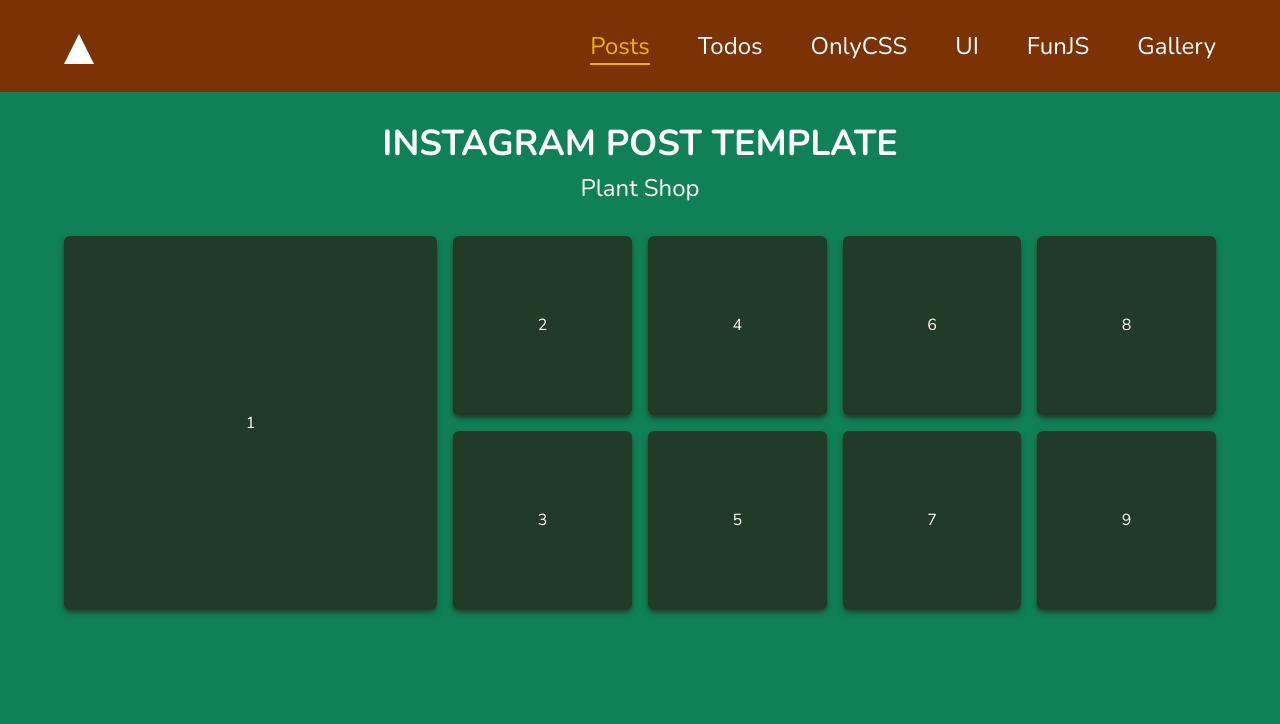
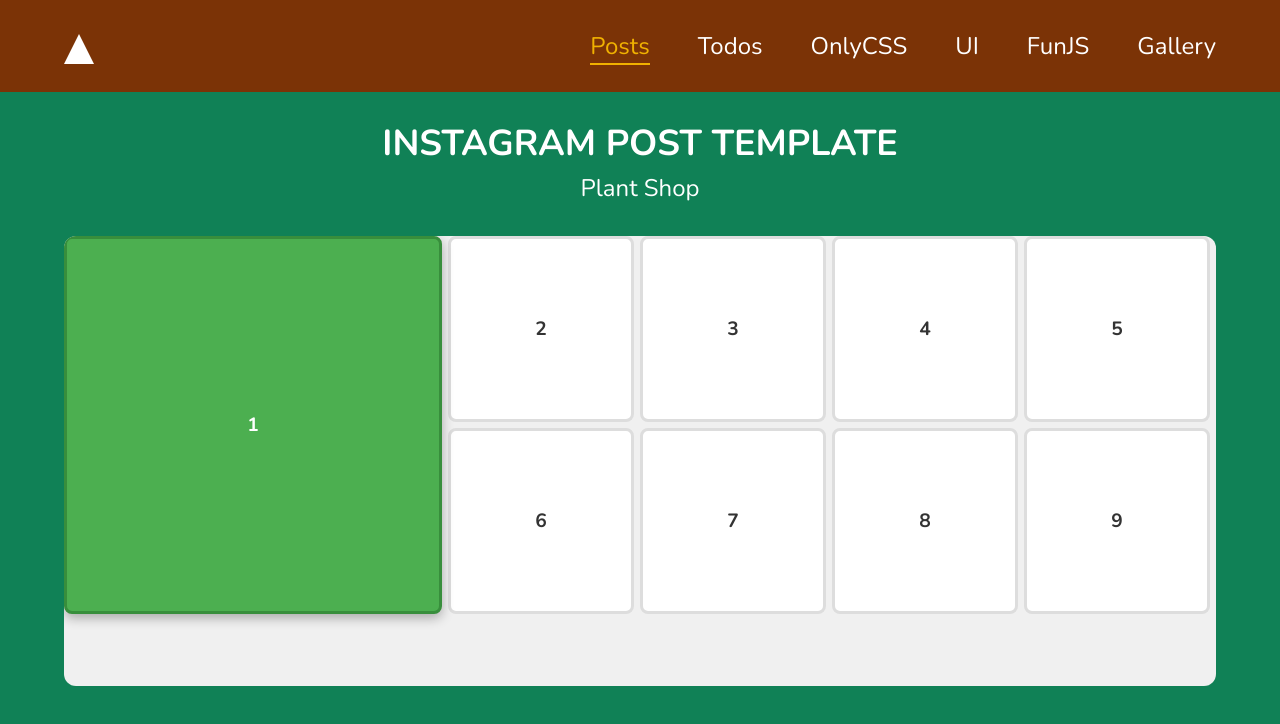
Before and after one commit to Vadim700/vue-for-fun, a Vue app: page /posts in a window 1280 px wide. Shown: the top 724 px of the page. Built offline with nearby package versions, Linux system fonts and the light colour scheme.

Commit message:
added simple layout for page

```diff
--- a/src/components/posts/PostsList.vue
+++ b/src/components/posts/PostsList.vue
@@ -1,14 +1,18 @@
 <template>
-  <div
-    class="auto-cols-max grid gap-4 grid-cols-6 grid-rows-2"
-    :class="{ 'grid-flow-row': flowRows, 'grid-flow-col': !flowRows }"
-  >
+  <div class="list" ref="listRef">
     <div
-      v-for="item of items"
-      @click="setActive(item.id)"
+      v-for="item of positionedItems"
+      @click="handleClick(item.id)"
       :key="item.id"
-      class="grid place-content-center text-white aspect-square bg-[#213b28] shadow-[#213b28] shadow-md rounded-md cursor-pointer"
-      :class="{ 'col-span-2 row-span-2': item.active }"
+      class="list__item"
+      :class="{ list__item_active: item.active }"
+      :data-item-id="item.id"
+      :style="{
+        left: item.left,
+        top: item.top,
+        width: item.width,
+        height: item.height,
+      }"
     >
       {{ item.id }}
     </div>
@@ -16,7 +20,7 @@
 </template>
 
 <script setup>
-import { ref, computed } from 'vue'
+import { ref, onMounted, onBeforeUnmount, computed } from 'vue'
 
 const items = ref([
   { id: 1, active: true },
@@ -30,19 +34,144 @@ const items = ref([
   { id: 9, active: false },
 ])
 
-const setActive = (id) => {
-  items.value.forEach((item) => (item.active = false))
-  const foundedItem = items.value.find((i) => i.id === id)
-  foundedItem.active = true
+const elWidth = ref(0)
+const listRef = ref(null)
+const itemsPerRow = 6
+
+const updateElementWidth = () => {
+  if (listRef.value) {
+    const { width } = listRef.value.getBoundingClientRect()
+    elWidth.value = width / itemsPerRow
+  }
 }
 
-const flowRows = computed(
-  () => items.value[1].active || items.value[3].active || items.value[7].active,
-)
+const positionedItems = computed(() => {
+  if (elWidth.value === 0) return items.value
+
+  const result = []
+  let currentRow = 0
+  let currentCol = 0
+  let activeElementProcessed = false
+
+  for (let i = 0; i < items.value.length; i++) {
+    const item = { ...items.value[i] }
+    const isActive = item.active
+
+    // Ширина и высота элемента
+    const elementWidth = isActive ? elWidth.value * 2 : elWidth.value
+    const elementHeight = isActive ? elWidth.value * 2 : elWidth.value
+
+    if (currentCol + (isActive ? 2 : 1) > itemsPerRow) {
+      currentRow++
+      currentCol = 0
+    }
+
+    if (activeElementProcessed && currentCol === activeElementInfo.col) {
+      currentCol += 2
+    }
+
+    if (isActive) {
+      activeElementProcessed = true
+      activeElementInfo = {
+        row: currentRow,
+        col: currentCol,
+        width: 2, // Занимает 2 колонки
+      }
+    }
+
+    const left = currentCol * elWidth.value
+    const top = currentRow * elWidth.value
+
+    item.left = `${left}px`
+    item.top = `${top}px`
+    item.width = `${elementWidth - 6}px`
+    item.height = `${elementHeight - 6}px`
+
+    result.push(item)
+
+    if (isActive) {
+      currentCol += 2 // Активный элемент занимает 2 колонки
+    } else {
+      currentCol += 1
+    }
+
+    // Если вышли за пределы ряда
+    if (currentCol >= itemsPerRow) {
+      currentRow++
+      currentCol = 0
+    }
+  }
+
+  return result
+})
+
+let activeElementInfo = {
+  row: -1,
+  col: -1,
+  width: 0,
+}
+
+const handleClick = (id) => {
+  // Сбрасываем позиции активного элемента
+  activeElementInfo = { row: -1, col: -1, width: 0 }
+
+  items.value = items.value.map((item) => ({
+    ...item,
+    active: item.id === id,
+  }))
+}
+
+onMounted(() => {
+  updateElementWidth()
+  window.addEventListener('resize', updateElementWidth)
+})
+
+onBeforeUnmount(() => {
+  window.removeEventListener('resize', updateElementWidth)
+})
 </script>
 
 <style scoped lang="scss">
-.wow {
-  grid-auto-flow: column;
+.list {
+  position: relative;
+  width: 100%;
+  height: calc(var(--el-width, 150px) * 3); // Высота для 3 рядов
+  margin: 0 auto;
+  background-color: #f0f0f0;
+  border-radius: 12px;
+  overflow: hidden;
+  box-sizing: border-box;
+
+  &__item {
+    display: grid;
+    place-content: center;
+    position: absolute;
+    border-radius: 8px;
+    transition: all 0.3s ease;
+    cursor: pointer;
+    box-sizing: border-box;
+    font-size: 1.2em;
+    font-weight: bold;
+    border: 3px solid transparent;
+
+    &_active {
+      background-color: #4caf50;
+      color: white;
+      z-index: 10;
+      box-shadow: 0 4px 12px rgba(0, 0, 0, 0.3);
+      border-color: #388e3c;
+    }
+
+    &:not(.list__item_active) {
+      background-color: #ffffff;
+      color: #333;
+      border-color: #ddd;
+
+      &:hover {
+        background-color: #e8f5e9;
+        box-shadow: 0 2px 6px rgba(0, 0, 0, 0.15);
+      }
+    }
+  }
 }
 </style>
```
